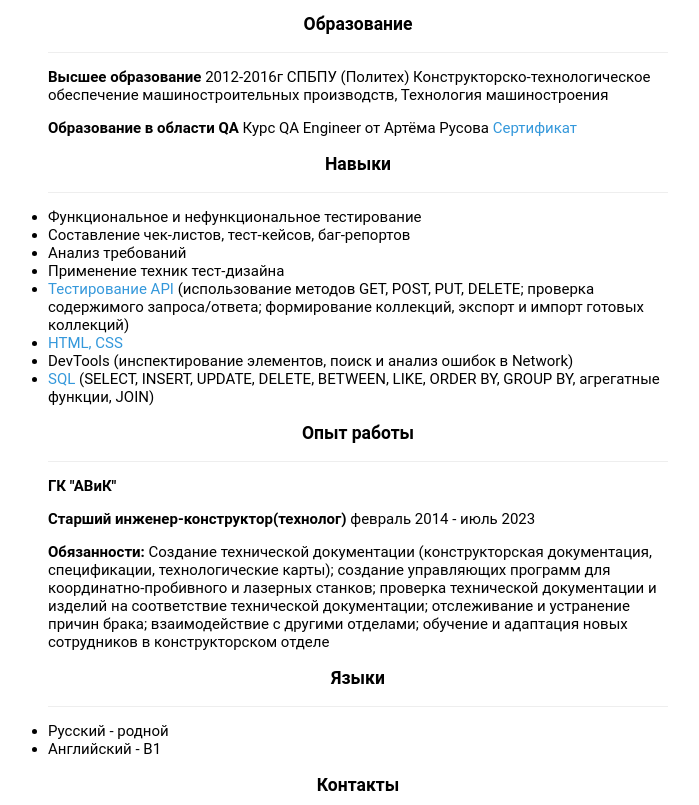
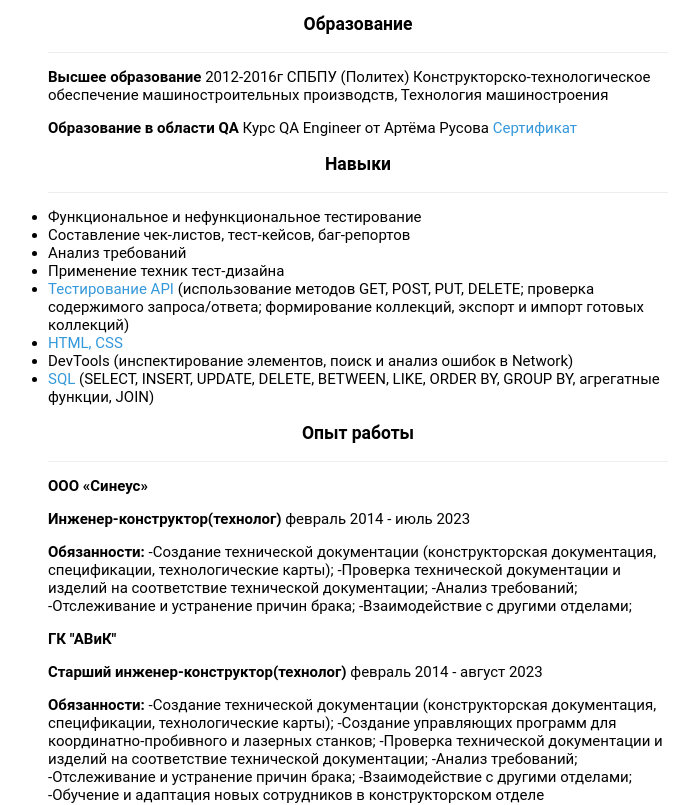
Before and after one commit to Andrey-Mur/HTML, a plain HTML site: page index.html in a window 1280 px wide. Shown: the part 180-985 px from the top of the page, without its empty margins (282-981 px from the left). Drawn offline with Linux system fonts and the light colour scheme.

Commit message:
Update index.html

```diff
--- a/index.html
+++ b/index.html
@@ -40,14 +40,28 @@
       </ul>
       <h3>Опыт работы</h3>
       <hr>
+      <p><b>ООО «Синеус»</b></p>
+      <p><b>Инженер-конструктор(технолог)</b> февраль 2014 - июль 2023</p>
+      <p><b>Обязанности:</b> -Создание технической документации (конструкторская документация, спецификации, технологические карты);
+-Проверка технической документации и изделий на соответствие технической документации;
+-Анализ требований;
+-Отслеживание и устранение причин брака;
+-Взаимодействие с другими отделами;</p>
       <p><b>ГК "АВиК"</b></p>
-      <p><b>Старший инженер-конструктор(технолог)</b> февраль 2014 - июль 2023</p>
-      <p><b>Обязанности:</b> Создание технической документации (конструкторская документация, спецификации, технологические карты); создание управляющих программ для координатно-пробивного и лазерных станков; проверка технической документации и изделий на соответствие технической документации; отслеживание и устранение причин брака; взаимодействие с другими отделами; обучение и адаптация новых сотрудников в конструкторском отделе </p>
+      <p><b>Старший инженер-конструктор(технолог)</b> февраль 2014 - август 2023</p>
+      <p><b>Обязанности:</b> -Создание технической документации (конструкторская документация, спецификации, технологические карты);
+-Создание управляющих программ для координатно-пробивного и лазерных станков;
+-Проверка технической документации и изделий на соответствие технической документации;
+-Анализ требований;
+-Отслеживание и устранение причин брака;
+-Взаимодействие с другими отделами;
+-Обучение и адаптация новых сотрудников в конструкторском отделе </p>
       <h3>Языки</h3>
       <hr>
       <ul>
         <li>Русский - родной</li>
         <li>Английский - B1</li>
+        <li>Польский - A1</li>
       </ul>
       <h3>Контакты</h3>
       <hr>
```
